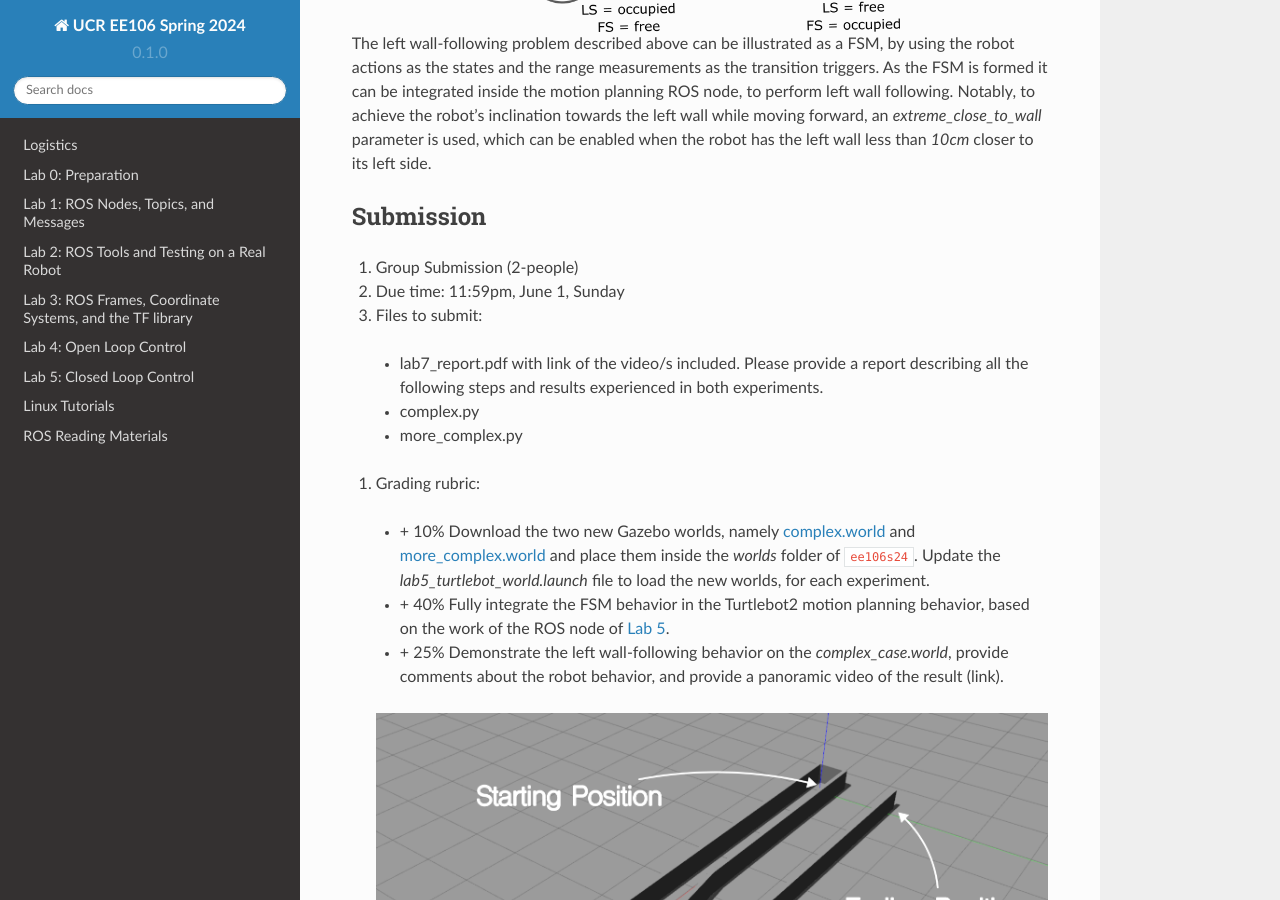
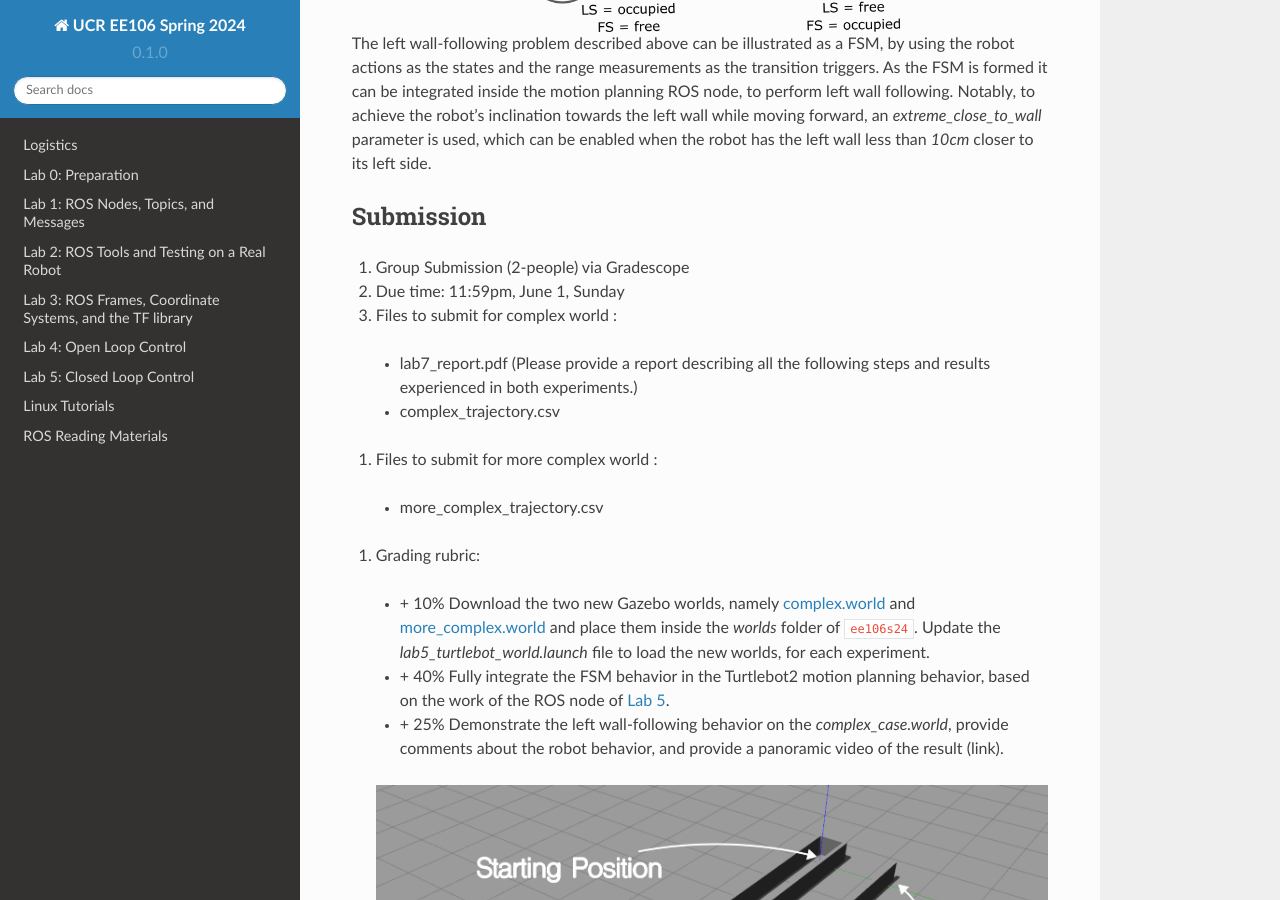
Before and after one commit to taektay/ee106, a Sphinx documentation site: the page built from docs/source/lab7.rst, in a window 1280 px wide and 900 px high, scrolled down 2065 px. Built offline with Sphinx 7.4.7 and the Read the Docs theme 2.0.0, drawn with Linux system fonts in a browser that asks for light colours.

Commit message:
Update lab7.rst

```diff
--- a/docs/source/lab7.rst
+++ b/docs/source/lab7.rst
@@ -59,15 +59,18 @@ The left wall-following problem described above can be illustrated as a FSM, by
 Submission
 --------
 
-#. Group Submission (2-people)
+#.  Group Submission (2-people) via Gradescope
 
 #. Due time: 11:59pm, June 1, Sunday
 
-#. Files to submit:
+#. Files to submit for complex world :
 
- - lab7_report.pdf with link of the video/s included. Please provide a report describing all the following steps and results experienced in both experiments.
- - complex.py
- - more_complex.py
+ - lab7_report.pdf (Please provide a report describing all the following steps and results experienced in both experiments.)
+ - complex_trajectory.csv
+
+#. Files to submit for more complex world :
+
+ - more_complex_trajectory.csv
 
 #. Grading rubric:
 
```
